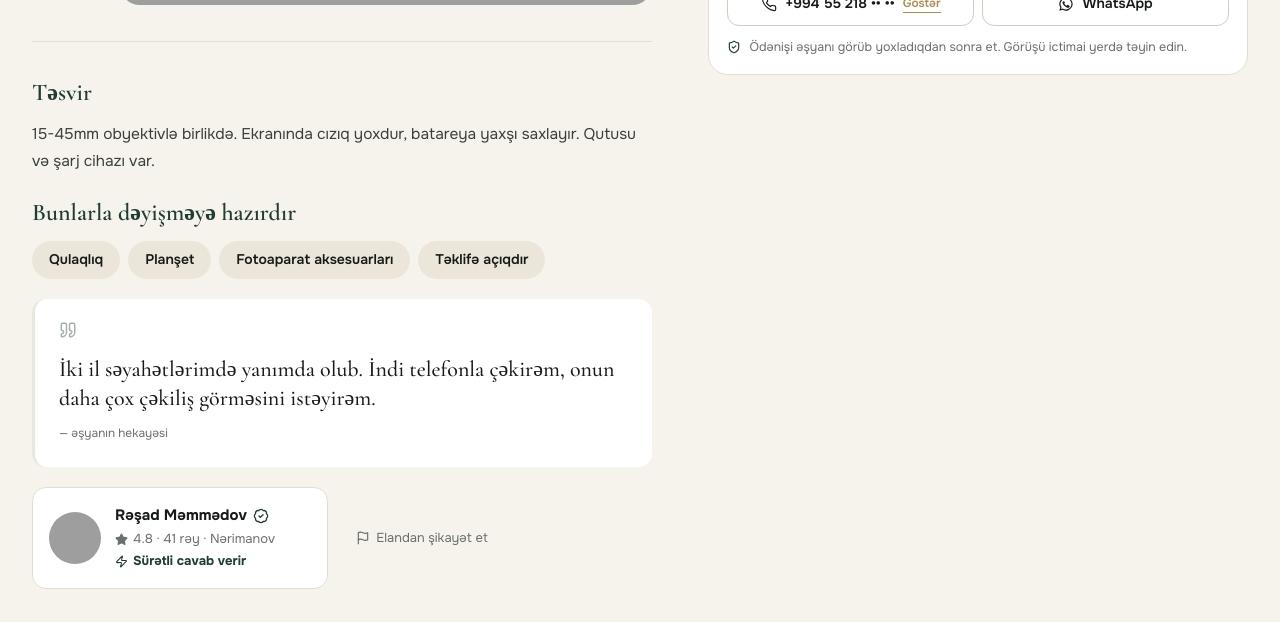
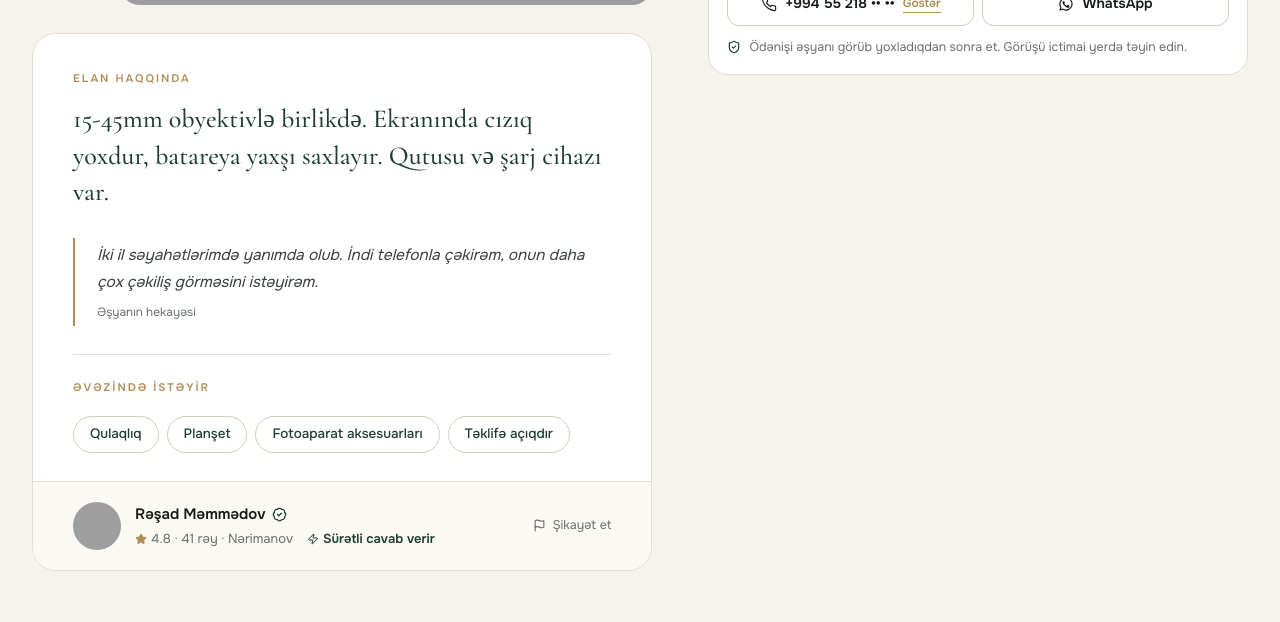
Before and after one commit to Sak1na-IT/relove, a React (Vite) app: page /elan/l1 in a window 1280 px wide. Shown: the part 802-1424 px from the top of the page. Built offline with nearby package versions, Linux system fonts and the light colour scheme; grey boxes are pictures that could not be loaded.

Commit message:
Elan səhifəsi: 'Elan haqqında' kartı (təsvir, hekayə, əvəzində istəyir, satıcı)

```diff
--- a/src/pages/Product.jsx
+++ b/src/pages/Product.jsx
@@ -1,7 +1,7 @@
 import { useState } from 'react'
 import { Link, useNavigate, useParams } from 'react-router-dom'
 import {
-  ArrowLeft, Heart, MapPin, Star, BadgeCheck, Zap, Repeat, MessageCircle, Gift, Handshake, Truck, Share2, Flag, Quote,
+  ArrowLeft, Heart, MapPin, Star, BadgeCheck, Zap, Repeat, MessageCircle, Gift, Handshake, Truck, Share2, Flag,
 } from 'lucide-react'
 import Img from '../components/Img'
 import ModeBadge from '../components/ModeBadge'
@@ -80,52 +80,50 @@ export default function Product() {
           )}
         </div>
 
-          <div className="pd-details">
+          <section className="pd-card" aria-label="Elan haqqında">
+            <div className="pd-sec">
+              <span className="pd-label">Elan haqqında</span>
+              <p className="pd-desc-text">{item.description}</p>
+            </div>
+
+            {item.story && (
+              <figure className="pd-story">
+                <blockquote>{item.story}</blockquote>
+                <figcaption>Əşyanın hekayəsi</figcaption>
+              </figure>
+            )}
+
             {item.modes.includes('swap') && item.wantsText.length > 0 && (
-              <div className="wants">
-                <h4>Bunlarla dəyişməyə hazırdır</h4>
-                <div className="chip-wrap">
-                  {item.wantsText.map((w) => <span key={w} className="chip chip-static">{w}</span>)}
+              <div className="pd-sec pd-row">
+                <span className="pd-label">Əvəzində istəyir</span>
+                <div className="pd-wants">
+                  {item.wantsText.map((w) => <span key={w}>{w}</span>)}
                 </div>
               </div>
             )}
 
-            <div className="pd-desc">
-              <h3>Təsvir</h3>
-              <p className="product-desc">{item.description}</p>
-            </div>
-
-            {item.story && (
-              <blockquote className="story">
-                <Quote size={18} />
-                <p>{item.story}</p>
-                <cite>— əşyanın hekayəsi</cite>
-              </blockquote>
-            )}
-
-            <Link to={isMine ? '/profil' : '#'} className="seller" onClick={(e) => !isMine && e.preventDefault()}>
+            <div className="pd-seller">
+              <Link to={isMine ? '/profil' : '#'} className="pd-seller-main" onClick={(e) => !isMine && e.preventDefault()}>
                 {seller.avatar ? (
                   <Img src={seller.avatar} alt={seller.name} className="seller-avatar" />
                 ) : (
                   <span className="seller-avatar avatar-initials">{seller.name.split(' ').map((w) => w[0]).join('').slice(0, 2)}</span>
                 )}
-              <div className="seller-info">
+                <span className="pd-seller-text">
                   <strong>
-                  {seller.name} {seller.verified && <BadgeCheck size={16} className="verified" />}
+                    {seller.name} {seller.verified && <BadgeCheck size={15} className="verified" />}
                   </strong>
-                <span className="with-icon">
-                  <Star size={13} fill="currentColor" /> {seller.rating} · {seller.reviews} rəy · {seller.district}
+                  <small>
+                    <Star size={12} fill="currentColor" /> {seller.rating} · {seller.reviews} rəy · {seller.district}
+                    {seller.fastReply && <em><Zap size={12} /> Sürətli cavab verir</em>}
+                  </small>
                 </span>
-                {seller.fastReply && (
-                  <span className="with-icon fast"><Zap size={13} /> Sürətli cavab verir</span>
-                )}
-              </div>
               </Link>
-
-            <button className="report" onClick={() => notify('Şikayətin qəbul edildi. Komandamız yoxlayacaq.')}>
-              <Flag size={14} /> Elandan şikayət et
+              <button className="pd-report" onClick={() => notify('Şikayətin qəbul edildi. Komandamız yoxlayacaq.')}>
+                <Flag size={13} /> Şikayət et
               </button>
             </div>
+          </section>
         </div>
 
         <div className="product-info">
```
Also changed, not shown: src/styles.css. Lines whose indentation alone changed are shown as unchanged.
